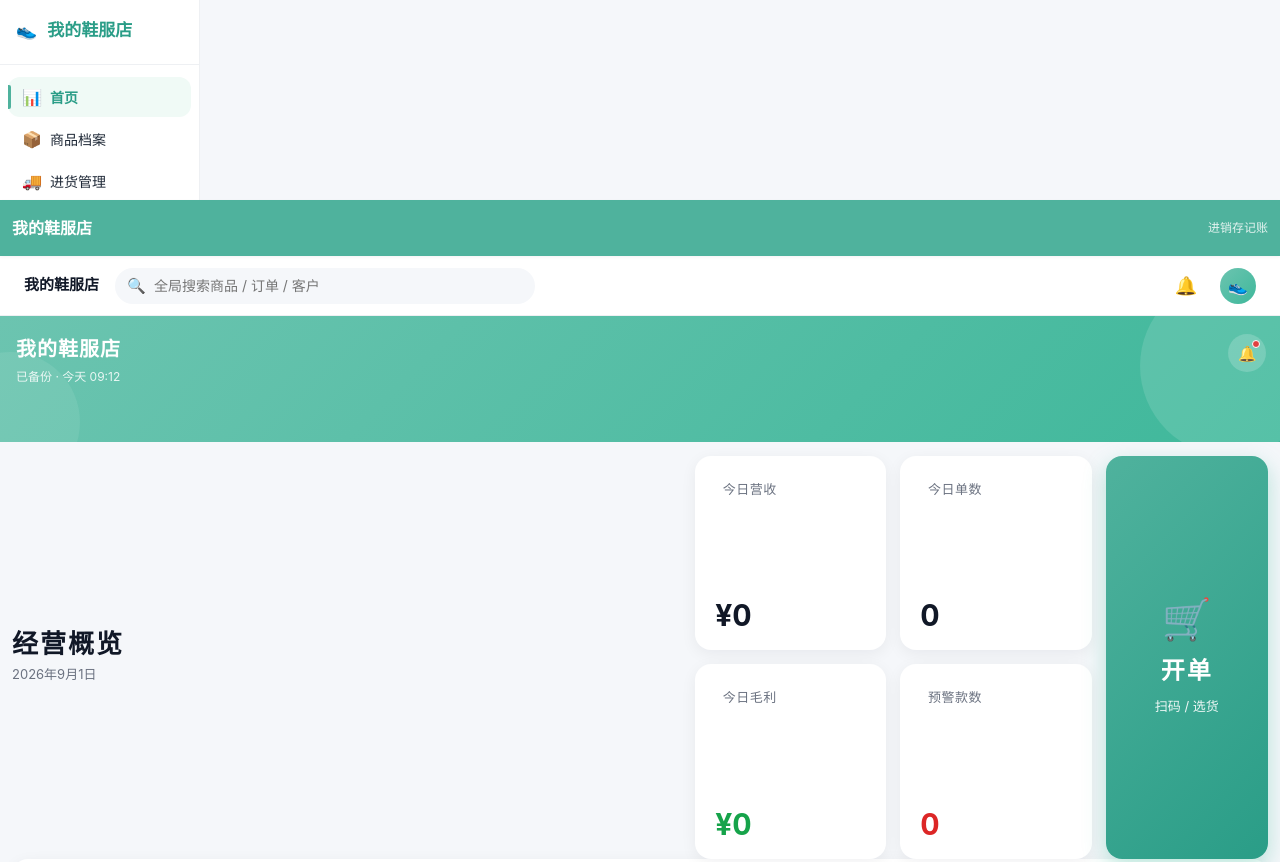
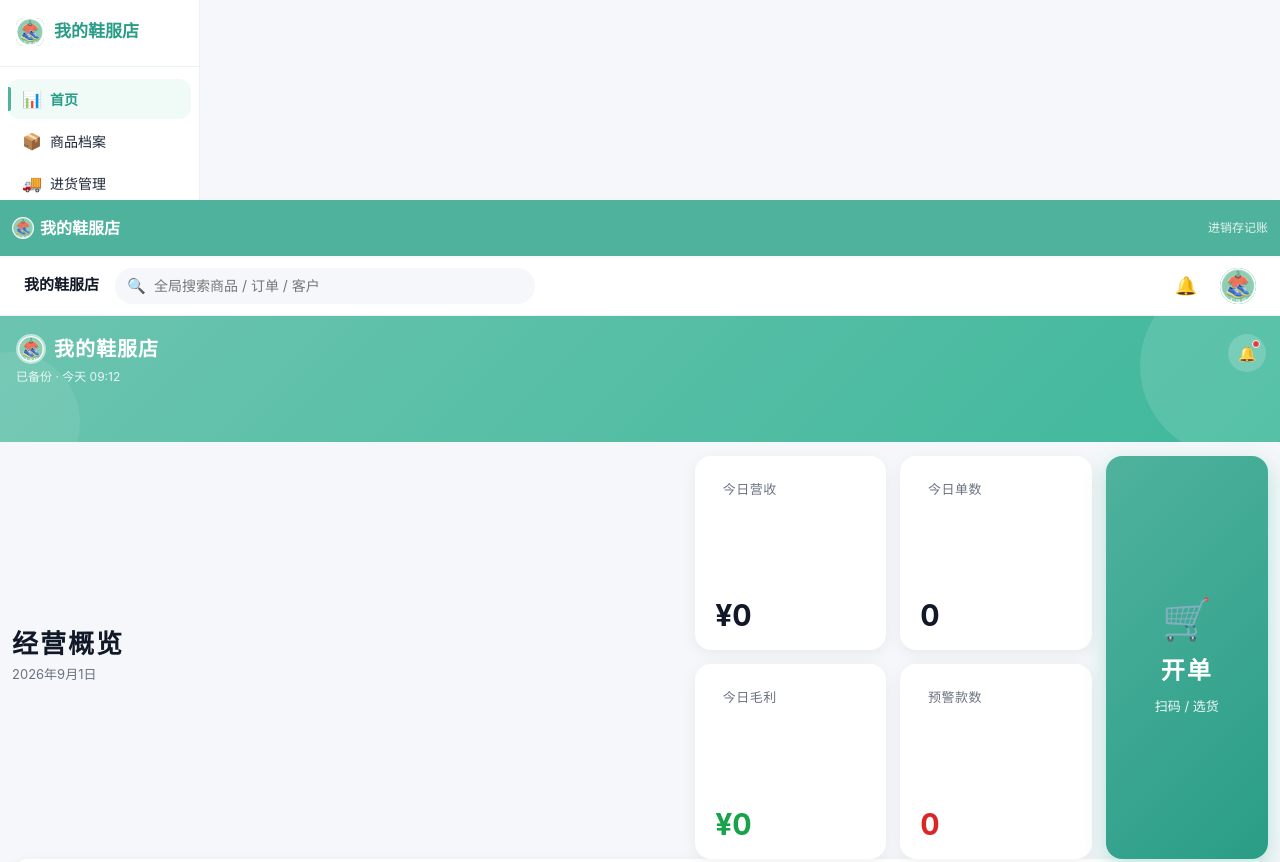
Before and after one commit to bailihongxi/shoes-clothing-erp, a website with bundled scripts: page index.html in a window 1280 px wide. Shown: the top 862 px of the page. Built offline with nearby package versions, Linux system fonts and the light colour scheme; files whose address does not match are found by name.

Commit message:
添加品牌 Logo/Icon：favicon(icon-192)+apple-touch-icon，侧栏/手机首页banner/顶栏头像/锁屏均用品牌图标(assets/icon-192.png)，manifest 图标指向 assets，新增6条测试

```diff
--- a/css/base.css
+++ b/css/base.css
@@ -153,9 +153,20 @@ button, input, select, textarea {
   pointer-events: none;
 }
 .page-banner .banner-title {
+  display: flex;
+  align-items: center;
+  gap: 8px;
   font-size: 20px;
   font-weight: 700;
   letter-spacing: 1px;
+}
+.page-banner .banner-title .banner-logo {
+  width: 30px;
+  height: 30px;
+  border-radius: 50%;
+  object-fit: cover;
+  border: 2px solid rgba(255, 255, 255, .55);
+  flex: 0 0 auto;
 }
 .page-banner .banner-sub {
   font-size: 12px;
@@ -733,6 +744,17 @@ table.matrix td.cell.hit { outline: 2px solid var(--c-primary); background: var(
   justify-content: center;
   font-size: 16px;
 }
+/* 品牌 logo 图片（侧栏 / 手机顶部 / 锁屏） */
+.app-sidebar .brand img.logo { object-fit: cover; border-radius: 8px; }
+.app-header .brand img.brand-logo {
+  width: 22px; height: 22px; border-radius: 50%;
+  object-fit: cover; vertical-align: -5px; margin-right: 6px;
+}
+.lock-card .lock-logo {
+  display: block; width: 60px; height: 60px;
+  border-radius: 50%; object-fit: cover;
+  margin: 0 auto 12px;
+}
 
 /* ---------- 首页显著「开单」按钮（v2 保留兼容）---------- */
 
--- a/css/desktop.css
+++ b/css/desktop.css
@@ -152,7 +152,9 @@
     justify-content: center;
     font-size: 16px;
     cursor: pointer;
+    overflow: hidden;
   }
+  .top-bar .avatar img { width: 100%; height: 100%; object-fit: cover; border-radius: 50%; }
 
   /* 主区 padding */
   .app-main { padding: 24px 28px 40px; max-width: 1280px; width: 100%; }
--- a/erp/css/base.css
+++ b/erp/css/base.css
@@ -153,9 +153,20 @@ button, input, select, textarea {
   pointer-events: none;
 }
 .page-banner .banner-title {
+  display: flex;
+  align-items: center;
+  gap: 8px;
   font-size: 20px;
   font-weight: 700;
   letter-spacing: 1px;
+}
+.page-banner .banner-title .banner-logo {
+  width: 30px;
+  height: 30px;
+  border-radius: 50%;
+  object-fit: cover;
+  border: 2px solid rgba(255, 255, 255, .55);
+  flex: 0 0 auto;
 }
 .page-banner .banner-sub {
   font-size: 12px;
@@ -733,6 +744,17 @@ table.matrix td.cell.hit { outline: 2px solid var(--c-primary); background: var(
   justify-content: center;
   font-size: 16px;
 }
+/* 品牌 logo 图片（侧栏 / 手机顶部 / 锁屏） */
+.app-sidebar .brand img.logo { object-fit: cover; border-radius: 8px; }
+.app-header .brand img.brand-logo {
+  width: 22px; height: 22px; border-radius: 50%;
+  object-fit: cover; vertical-align: -5px; margin-right: 6px;
+}
+.lock-card .lock-logo {
+  display: block; width: 60px; height: 60px;
+  border-radius: 50%; object-fit: cover;
+  margin: 0 auto 12px;
+}
 
 /* ---------- 首页显著「开单」按钮（v2 保留兼容）---------- */
 
--- a/erp/css/desktop.css
+++ b/erp/css/desktop.css
@@ -152,7 +152,9 @@
     justify-content: center;
     font-size: 16px;
     cursor: pointer;
+    overflow: hidden;
   }
+  .top-bar .avatar img { width: 100%; height: 100%; object-fit: cover; border-radius: 50%; }
 
   /* 主区 padding */
   .app-main { padding: 24px 28px 40px; max-width: 1280px; width: 100%; }
--- a/erp/index.html
+++ b/erp/index.html
@@ -5,6 +5,8 @@
 <meta name="viewport" content="width=device-width, initial-scale=1, maximum-scale=1, viewport-fit=cover">
 <meta name="theme-color" content="#3FB89B">
 <title>我的鞋服店 · 进销存记账</title>
+<link rel="icon" type="image/png" href="assets/icon-192.png">
+<link rel="apple-touch-icon" href="assets/icon-192.png">
 <link rel="stylesheet" href="css/base.css">
 <link rel="stylesheet" href="css/mobile.css">
 <link rel="stylesheet" href="css/desktop.css">
@@ -35,7 +37,7 @@
       <button class="bell" data-act="go" data-page="report" aria-label="通知" title="经营概览">
         🔔<span class="dot hidden" id="top-bell-dot"></span>
       </button>
-      <div class="avatar" id="top-avatar" data-act="go" data-page="mine">👟</div>
+      <div class="avatar" id="top-avatar" data-act="go" data-page="mine" title="我的"><img src="assets/icon-192.png" alt="我的"></div>
     </div>
     <main class="app-main">
       <div id="view"></div>
--- a/erp/js/ui/page-home.js
+++ b/erp/js/ui/page-home.js
@@ -181,7 +181,7 @@
 
     return (
       '<div class="page-banner">' +
-        '<div class="banner-title">我的鞋服店</div>' +
+        '<div class="banner-title"><img class="banner-logo" src="assets/icon-192.png" alt="logo">我的鞋服店</div>' +
         '<div class="banner-sub">已备份 · 今天 09:12</div>' +
         '<button class="banner-action" data-act="go" data-page="setting" aria-label="通知">' +
           '🔔<span class="dot"></span>' +
@@ -205,7 +205,7 @@
 
     return (
       '<div class="page-banner">' +
-        '<div class="banner-title">我的鞋服店</div>' +
+        '<div class="banner-title"><img class="banner-logo" src="assets/icon-192.png" alt="logo">我的鞋服店</div>' +
         '<div class="banner-sub">已备份 · 今天 09:12</div>' +
         '<button class="banner-action" data-act="go" data-page="setting" aria-label="通知">' +
           '🔔<span class="dot"></span>' +
--- a/index.html
+++ b/index.html
@@ -5,6 +5,8 @@
 <meta name="viewport" content="width=device-width, initial-scale=1, maximum-scale=1, viewport-fit=cover">
 <meta name="theme-color" content="#3FB89B">
 <title>我的鞋服店 · 进销存记账</title>
+<link rel="icon" type="image/png" href="assets/icon-192.png">
+<link rel="apple-touch-icon" href="assets/icon-192.png">
 <link rel="stylesheet" href="css/base.css">
 <link rel="stylesheet" href="css/mobile.css">
 <link rel="stylesheet" href="css/desktop.css">
@@ -35,7 +37,7 @@
       <button class="bell" data-act="go" data-page="report" aria-label="通知" title="经营概览">
         🔔<span class="dot hidden" id="top-bell-dot"></span>
       </button>
-      <div class="avatar" id="top-avatar" data-act="go" data-page="mine">👟</div>
+      <div class="avatar" id="top-avatar" data-act="go" data-page="mine" title="我的"><img src="assets/icon-192.png" alt="我的"></div>
     </div>
     <main class="app-main">
       <div id="view"></div>
--- a/js/app.js
+++ b/js/app.js
@@ -380,9 +380,9 @@
         .join('');
     }
     var brand = document.querySelector('.app-header .brand');
-    if (brand) brand.textContent = app.ctx.settings.shopName || '我的鞋服店';
+    if (brand) brand.innerHTML = '<img class="brand-logo" src="assets/icon-192.png" alt="">' + (app.ctx.settings.shopName || '我的鞋服店');
     var sbrand = document.querySelector('.app-sidebar .brand');
-    if (sbrand) sbrand.innerHTML = '👟 <span>' + (app.ctx.settings.shopName || '我的鞋服店') + '</span>';
+    if (sbrand) sbrand.innerHTML = '<img class="logo" src="assets/icon-192.png" alt="logo"> <span>' + (app.ctx.settings.shopName || '我的鞋服店') + '</span>';
 
     /* 电脑端顶栏（v2）：店名 + 铃铛红点（有低库存预警时亮） */
     var topShop = document.getElementById('top-shop-name');
@@ -414,7 +414,8 @@
     mask.id = 'lock-mask';
     mask.innerHTML =
       '<div class="card lock-card">' +
-      '<h3 style="margin-bottom:8px">🔒 ' + (app.ctx.settings.shopName || '我的鞋服店') + '</h3>' +
+      '<img class="lock-logo" src="assets/icon-192.png" alt="">' +
+      '<h3 style="margin-bottom:8px">' + (app.ctx.settings.shopName || '我的鞋服店') + '</h3>' +
       '<p class="muted small mb8">请输入打开密码</p>' +
       '<input class="input" id="lock-pwd" type="password" inputmode="numeric" placeholder="打开密码" autocomplete="off">' +
       '<div id="lock-err" class="small" style="color:#dc2626;min-height:20px"></div>' +
--- a/js/ui/page-home.js
+++ b/js/ui/page-home.js
@@ -181,7 +181,7 @@
 
     return (
       '<div class="page-banner">' +
-        '<div class="banner-title">我的鞋服店</div>' +
+        '<div class="banner-title"><img class="banner-logo" src="assets/icon-192.png" alt="logo">我的鞋服店</div>' +
         '<div class="banner-sub">已备份 · 今天 09:12</div>' +
         '<button class="banner-action" data-act="go" data-page="setting" aria-label="通知">' +
           '🔔<span class="dot"></span>' +
@@ -205,7 +205,7 @@
 
     return (
       '<div class="page-banner">' +
-        '<div class="banner-title">我的鞋服店</div>' +
+        '<div class="banner-title"><img class="banner-logo" src="assets/icon-192.png" alt="logo">我的鞋服店</div>' +
         '<div class="banner-sub">已备份 · 今天 09:12</div>' +
         '<button class="banner-action" data-act="go" data-page="setting" aria-label="通知">' +
           '🔔<span class="dot"></span>' +
```
Also changed, not shown: erp/js/app.js (+4 -3 lines), erp/tests/ui-brand.test.js (added, +62 -0 lines), tests/ui-brand.test.js (added, +62 -0 lines), assets/icon-192.png (added), assets/icon-512.png (added), assets/icon.png (added), erp/assets/icon-192.png (added), erp/assets/icon-512.png (added), erp/assets/icon.png (added), erp/manifest.webmanifest, manifest.webmanifest.
